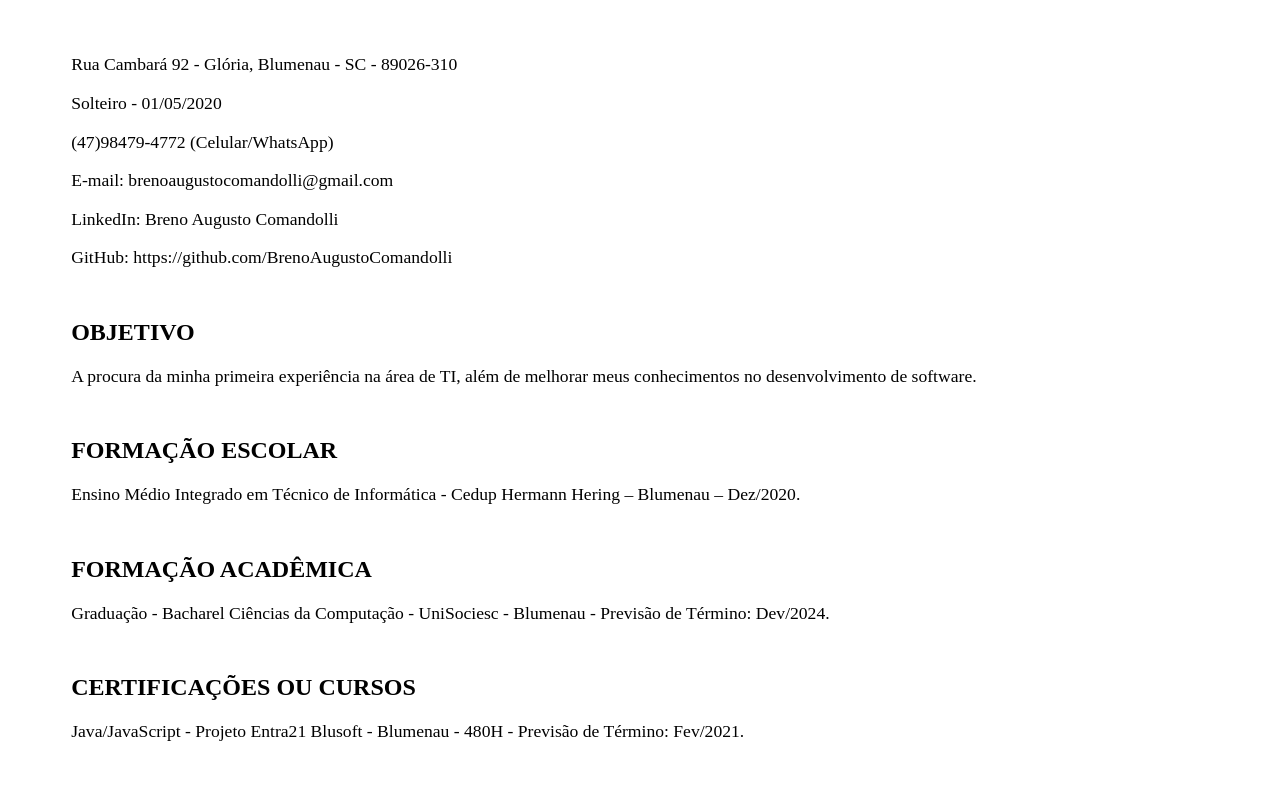
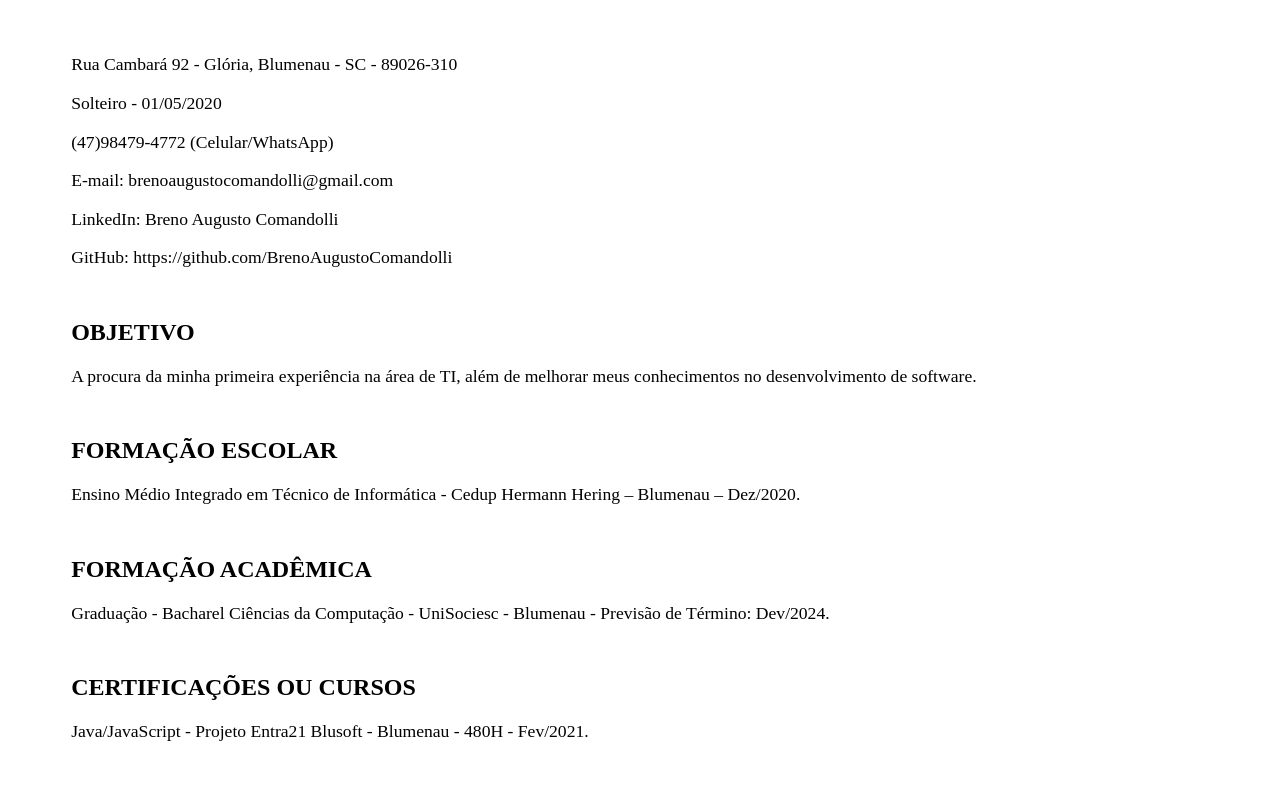
Before and after one commit to BrenoAugustoComandolli/curriculo-profissional, a plain HTML site: page index.html in a window 1280 px wide. Shown: the part 113-905 px from the top of the page. Drawn offline with Linux system fonts and the light colour scheme.

Commit message:
Atualizando formação Entra21

```diff
--- a/index.html
+++ b/index.html
@@ -72,7 +72,7 @@
 
         <section>
             <h2 class="subtitulo">CERTIFICAÇÕES OU CURSOS</h2>
-            <p class="texto-comum">Java/JavaScript - Projeto Entra21 Blusoft - Blumenau - 480H - Previsão de Término: Fev/2021.</p>
+            <p class="texto-comum">Java/JavaScript - Projeto Entra21 Blusoft - Blumenau - 480H - Fev/2021.</p>
             <br>
             <p class="texto-comum">Formação Operador de Micro - Perfil Informática - Blumenau - Introdução ao computador, Windows 7, Internet, Pacote Office, Pragas, Conhecimentos gerais - Dez/2016 - 100H</p>
         </section>
```
